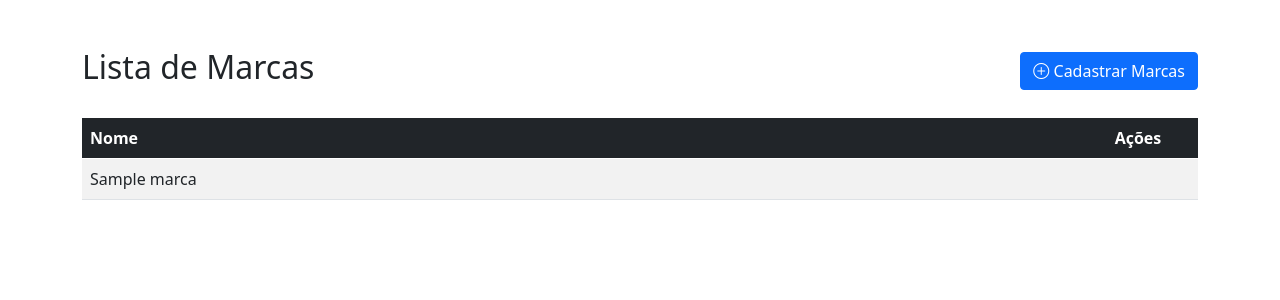
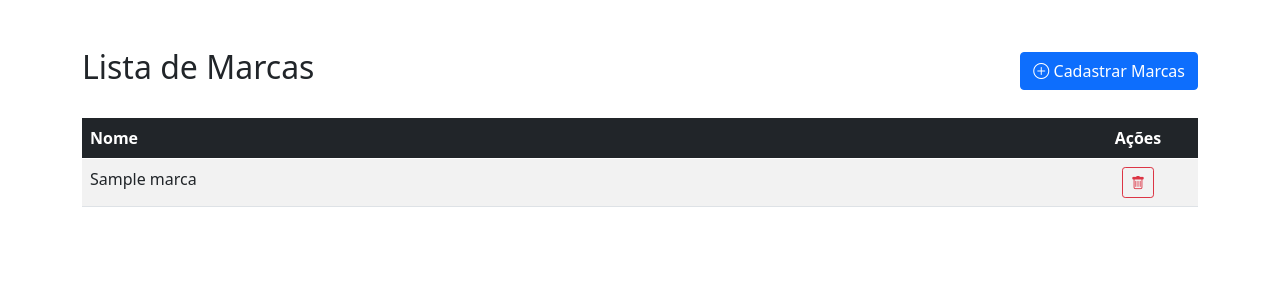
Before and after one commit to Joyce8900/SGO-EngII, a Django app: page /marca/listar_marcas/ in a window 1280 px wide. Shown: the top 300 px of the page. Run offline with Django 5.2, Linux system fonts and the light colour scheme; tables that the repository leaves empty hold one stand-in row (values such as "Sample post").

Commit message:
feat(deletar): e atributo e viws  deletar marcas  #46

```diff
--- a/sgo_systems/marca/templates/listar_marcas.html
+++ b/sgo_systems/marca/templates/listar_marcas.html
@@ -51,14 +51,14 @@
           <tr>
             <td>{{ marca.nome }}</td>
             <td class="text-center">
-              {% comment %} <div class="btn-group btn-group-sm" role="group">
-                <a href="{% url 'editar_modelo' modelo.pk %}" class="btn btn-outline-primary" title="Editar">
+              <div class="btn-group btn-group-sm" role="group">
+                {% comment %} <a href="{% url 'editar_modelo' modelo.pk %}" class="btn btn-outline-primary" title="Editar">
                   <i class="bi bi-pencil-square"></i>
-                </a>
-                <a href="{% url 'deletar_modelo' modelo.pk %}" class="btn btn-outline-danger" title="Excluir">
+                </a> {% endcomment %}
+                <a href="{% url 'deletar_marca' marca.pk %}" class="btn btn-outline-danger" title="Excluir">
                   <i class="bi bi-trash"></i>
                 </a>
-              </div> {% endcomment %}
+              </div>
             </td>
           </tr>
           {% empty %}
--- a/sgo_systems/marca/urls.py
+++ b/sgo_systems/marca/urls.py
@@ -4,4 +4,5 @@ from django.urls import path
 urlpatterns = [
    path('cadastrar_marca/', views.cadastrar_marca, name='cadastrar_marca'),
    path('listar_marcas/', views.listar_marcas, name='listar_marcas'),
+   path('deletar_marca/<int:pk>', views.deletar_marca, name='deletar_marca'),
 ]
--- a/sgo_systems/marca/views.py
+++ b/sgo_systems/marca/views.py
@@ -19,3 +19,8 @@ def cadastrar_marca(request):
 def listar_marcas(request):
   marcas = Marca.objects.all()
   return render(request, "listar_marcas.html", {"marcas": marcas})
+
+def deletar_marca(request, pk):
+  marca = Marca.objects.get(pk=pk)
+  marca.delete()
+  return redirect("listar_marcas")
--- a/sgo_systems/modelo/models.py
+++ b/sgo_systems/modelo/models.py
@@ -4,7 +4,7 @@ from marca.models import Marca
 class Modelo(models.Model):
   nome = models.CharField(max_length=100, default=1, unique=True,
                           error_messages={ 'unique': "Já existe um modelo com este nome"})
-  marca = models.ForeignKey(Marca, on_delete=models.PROTECT)
+  marca = models.ForeignKey(Marca, on_delete=models.CASCADE)
 
   def __str__(self):
     return self.nome
```
